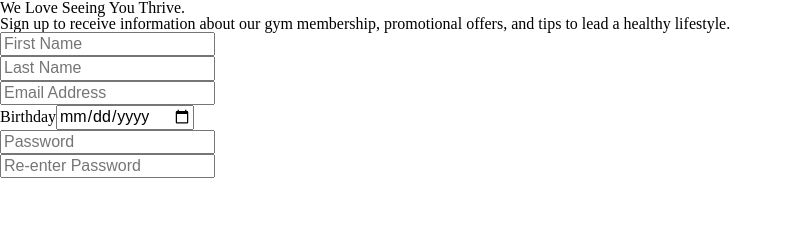
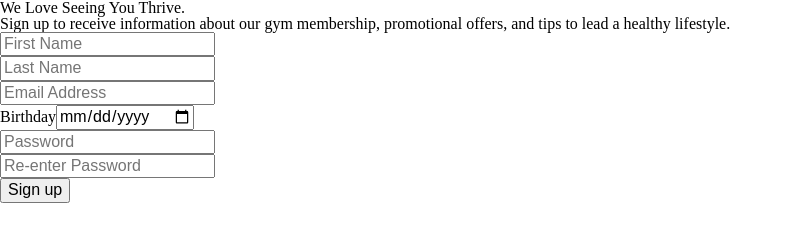
Before and after one commit to ITMD362-ashahid4/Project-1, a plain HTML site: page index.html in a window 1280 px wide. Shown: the whole page, without its empty margins (0-793 px from the left). Drawn offline with Linux system fonts and the light colour scheme.

Commit message:
Add div and label for sign up button

```diff
--- a/index.html
+++ b/index.html
@@ -32,6 +32,9 @@
   <div>
     <label for="Again"><input id="again" type="password" name="again_field" placeholder ="Re-enter Password"></label>
   </div>
+  <div>
+    <label for="Sign Up"><input id="sign up" type="submit" value="Sign up"></label>
+  </div>
 
 
 
```
